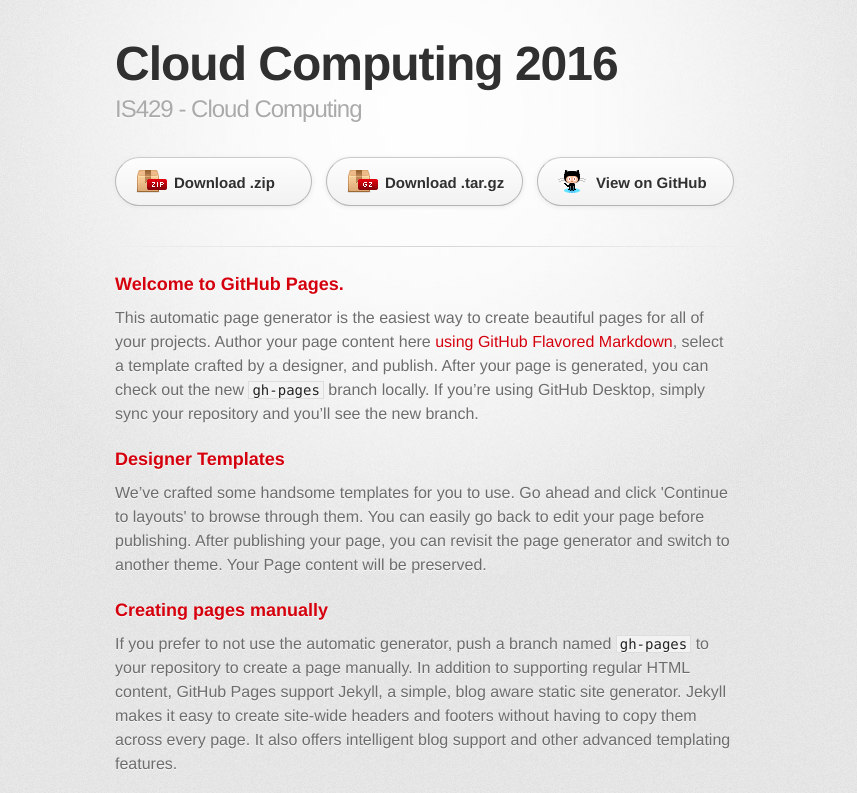
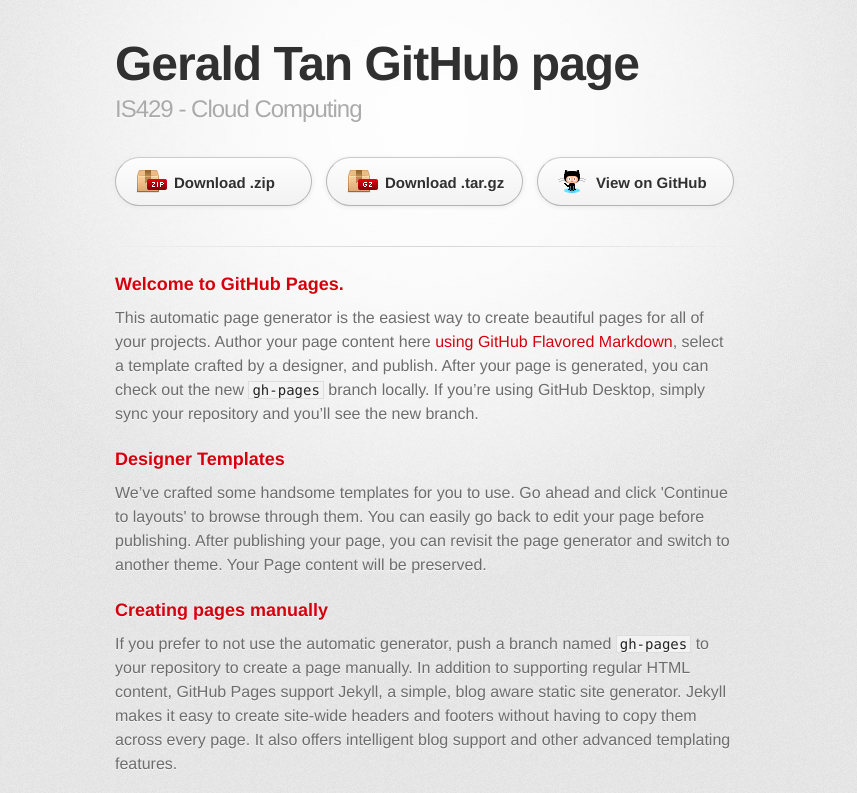
Before and after one commit to g3raldtan/cloudcomputing2016, a plain HTML site: page index.html in a window 1280 px wide. Shown: the top 793 px of the page, without its empty margins (215-1072 px from the left). Drawn offline with Linux system fonts and the light colour scheme; a web font is replaced by a local one.

Commit message:
Update index.html

```diff
--- a/index.html
+++ b/index.html
@@ -18,7 +18,7 @@
       <div class="inner">
 
         <header>
-          <h1>Cloud Computing 2016</h1>
+          <h1>Gerald Tan GitHub page</h1>
           <h2>IS429 - Cloud Computing</h2>
         </header>
 
```
